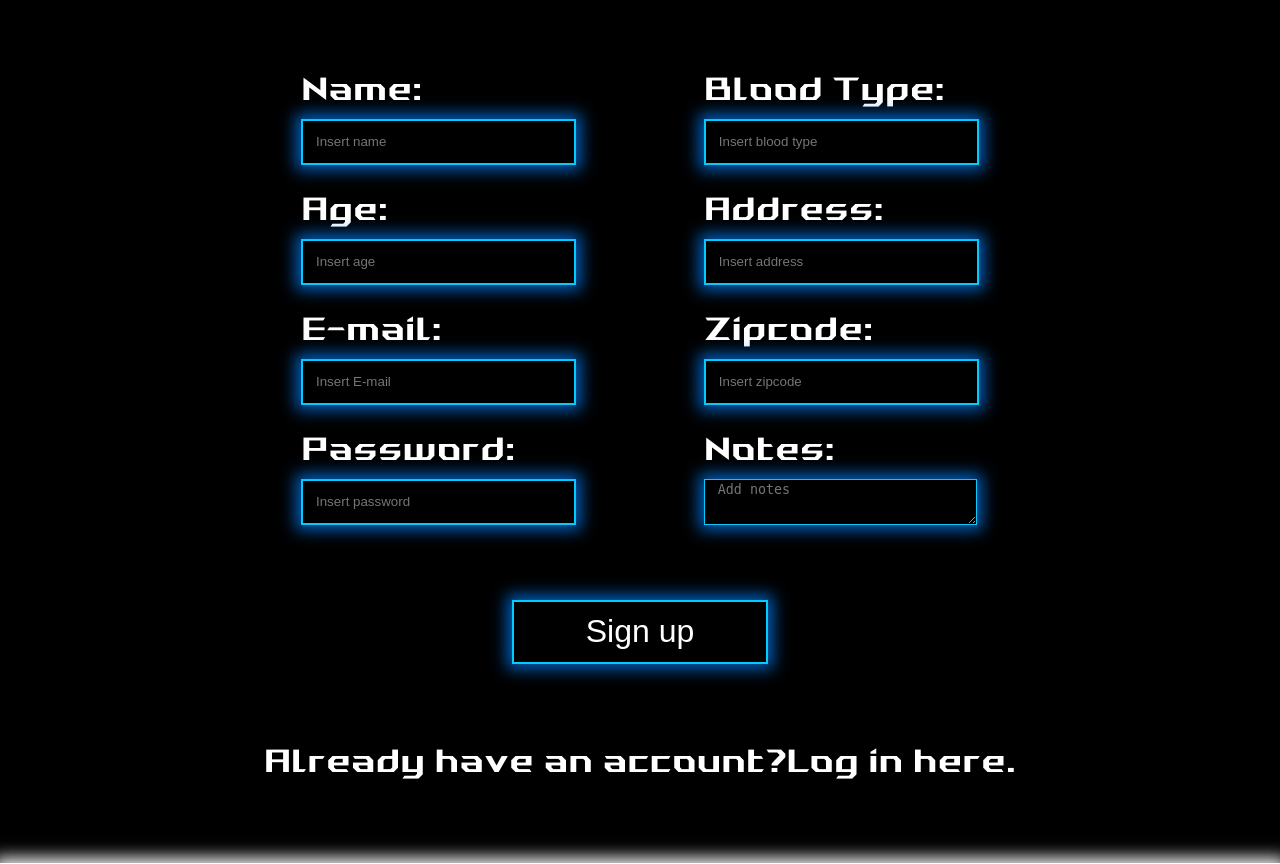
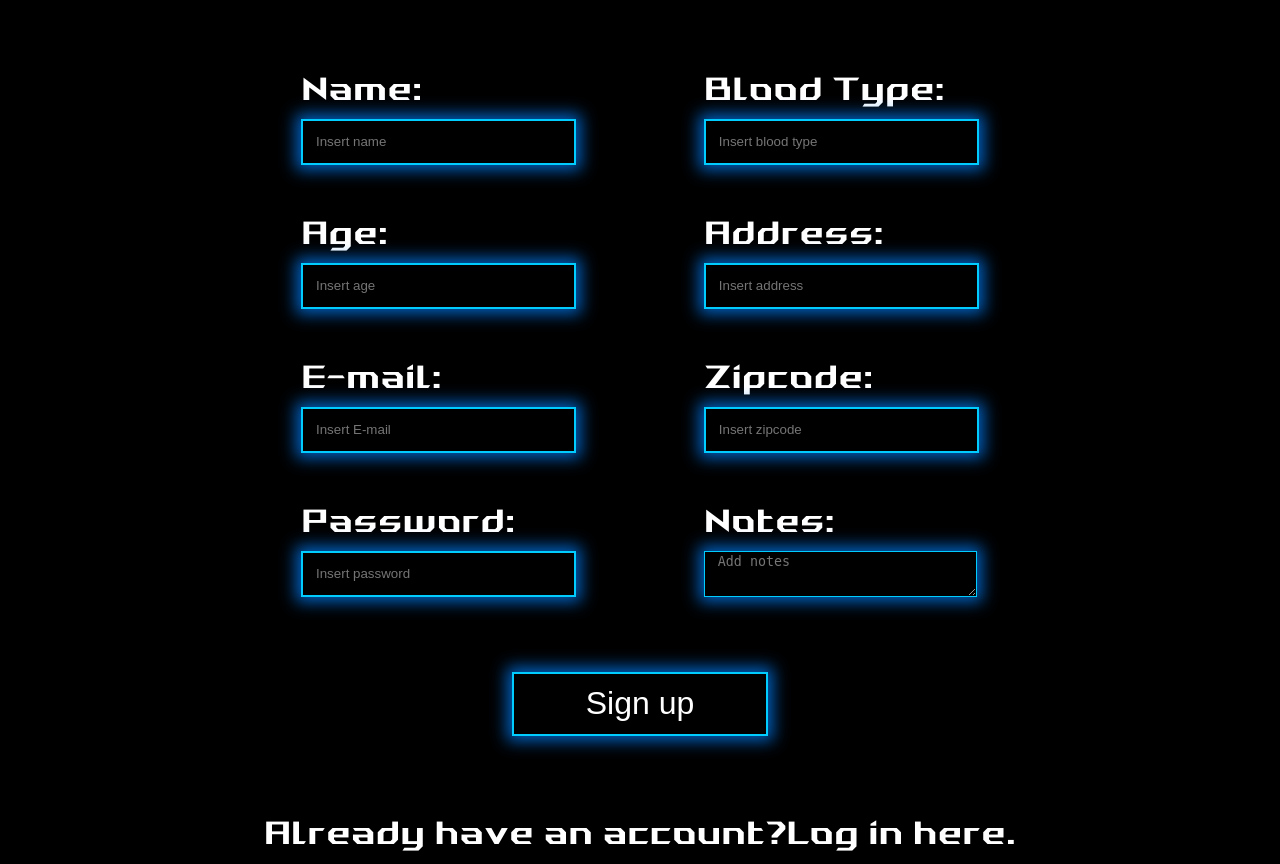
Before and after one commit to GinusHR/TLE-1-team-11, a PHP site: page /html/signup.html in a window 1280 px wide. Shown: the part 230-1094 px from the top of the page. Run offline with PHP 8.4, Linux system fonts and the light colour scheme.

Commit message:
signup css

```diff
--- a/css/style.css
+++ b/css/style.css
@@ -740,3 +740,9 @@ video {
 #user-modal .user-details li {
     color: white !important;
 }
+
+.formLeft , .formRight{
+    display: flex;
+    flex-direction: column;
+    gap: 3vh;
+}
```
